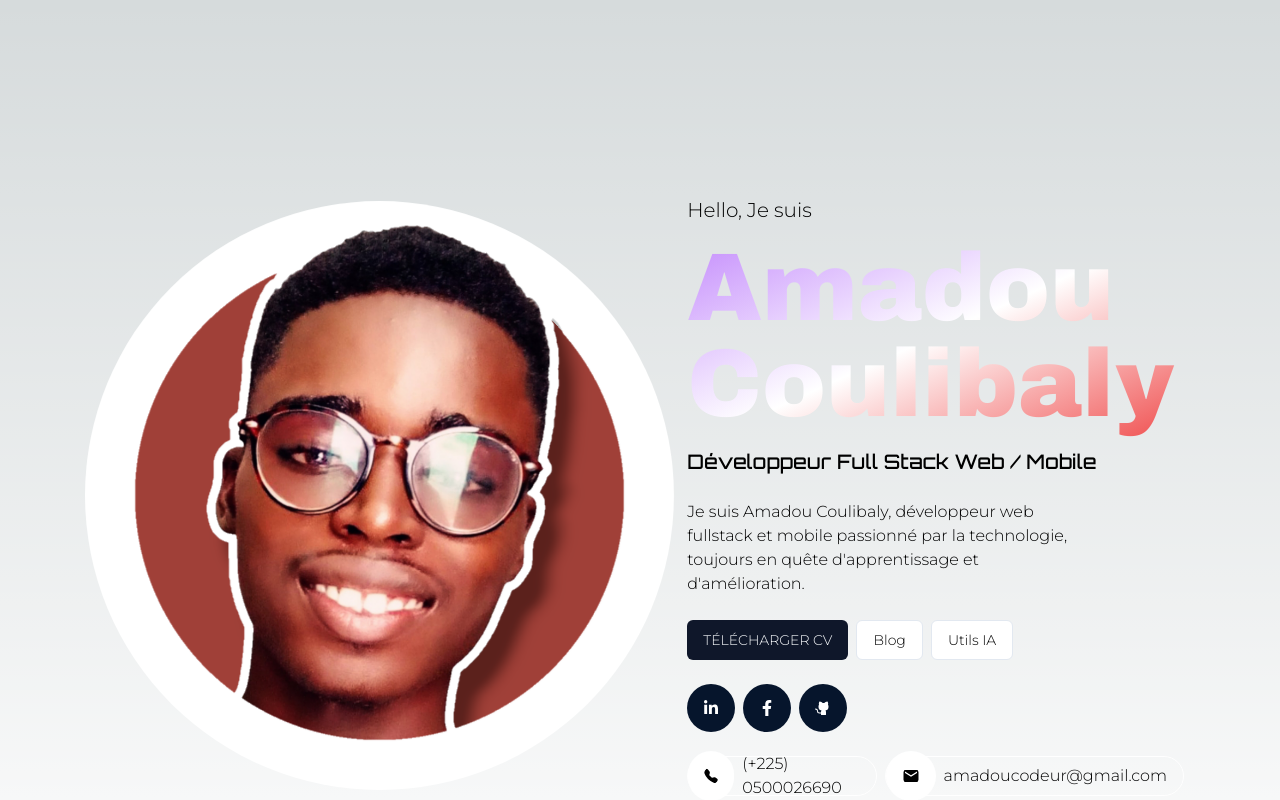
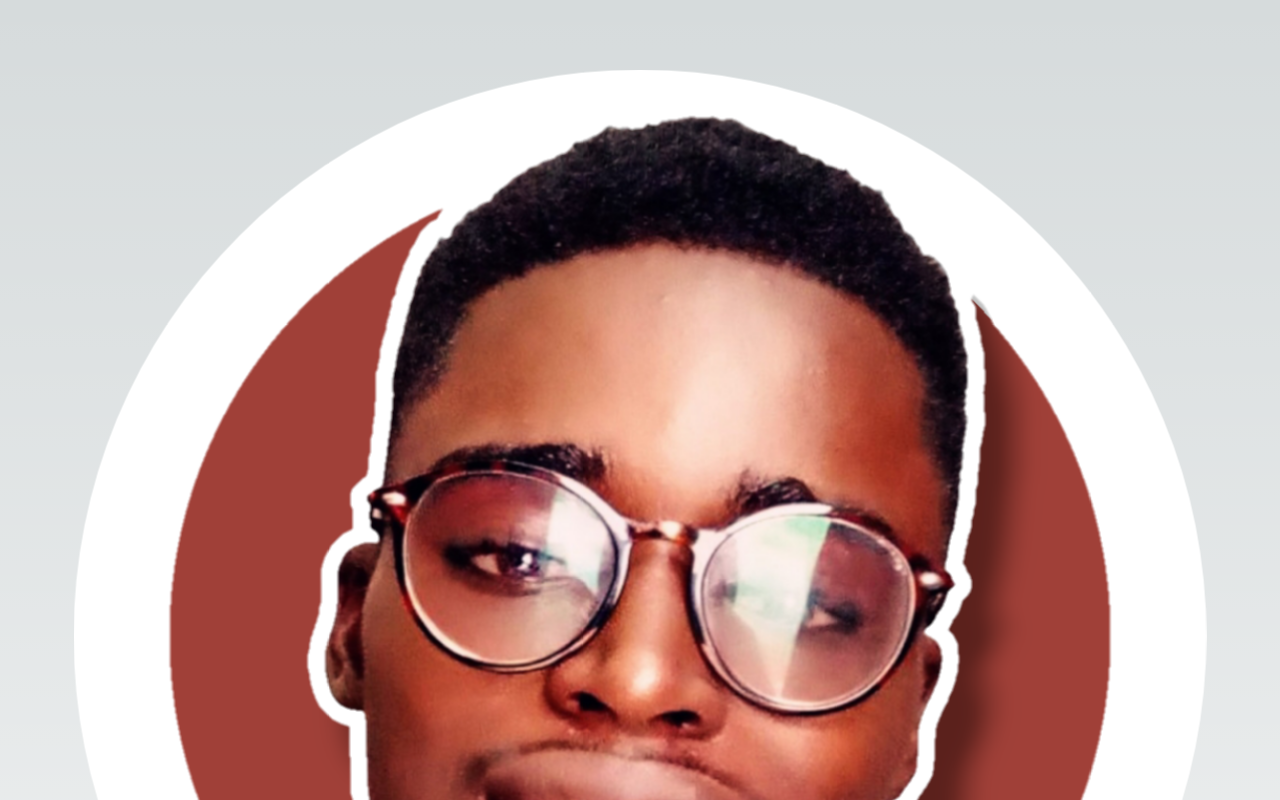
Before and after one commit to amadoucodeur/amadou, a Next.js app: page / in a window 1280 px wide. Shown: the top 800 px of the page. Built offline with nearby package versions, Linux system fonts and the light colour scheme.

Commit message:
erreur d'apostrophe

```diff
--- a/app/page.tsx
+++ b/app/page.tsx
@@ -1,3 +1,5 @@
+/* eslint-disable react/no-unescaped-entities */
+
 import Image from "next/image";
 import Link from "next/link";
 import { BsTelephoneFill } from "react-icons/bs";
@@ -21,7 +23,7 @@ const archivo_Black = Archivo_Black({ subsets: ["latin"], weight: "400" });
 export default function Home() {
   return (
     <main className="flex min-h-screen flex-col items-center justify-between p-24">
-      <div className="flex items-center justify-center gap-6 min-h-screen">
+      <div className="flex flex-wrap items-center justify-center gap-6 min-h-screen">
         <div className="p-0 bg-white rounded-full coeur">
           <Image
             alt="/profile.png"
@@ -38,7 +40,7 @@ export default function Home() {
             <span
               className={clsx(
                 archivo_Black.className,
-                "font-bold text-8xl block text-transparent bg-clip-text bg-gradient-to-br from-purple-400 via-white to-red-500 py-4"
+                "font-bold text-4xl md:text-8xl block text-transparent bg-clip-text bg-gradient-to-br from-purple-400 via-white to-red-500 py-4"
               )}
             >
               Amadou Coulibaly
@@ -53,16 +55,14 @@ export default function Home() {
             passionné par la technologie, toujours en quête d'apprentissage et
             d'amélioration.
           </p>
-          <div className="flex gap-2">
-            <Button className="">
-              TÉLÉCHARGER CV
-            </Button>
+          <div className="flex flex-wrap gap-2">
             <Button variant="outline" className="">
               Blog
             </Button>
             <Button variant="outline" className="">
               Utils IA
             </Button>
+            <Button className="">TÉLÉCHARGER CV</Button>
           </div>
           <div className="flex gap-2">
             <Link
@@ -85,7 +85,7 @@ export default function Home() {
               <PiGithubLogoFill />
             </Link>
           </div>
-          <div className="flex gap-2 ">
+          <div className="flex flex-wrap gap-2 ">
             <p className="flex items-center gap-2 pr-4 rounded-full border border-solid border-white h-10">
               <BsTelephoneFill
                 size={50}
```
